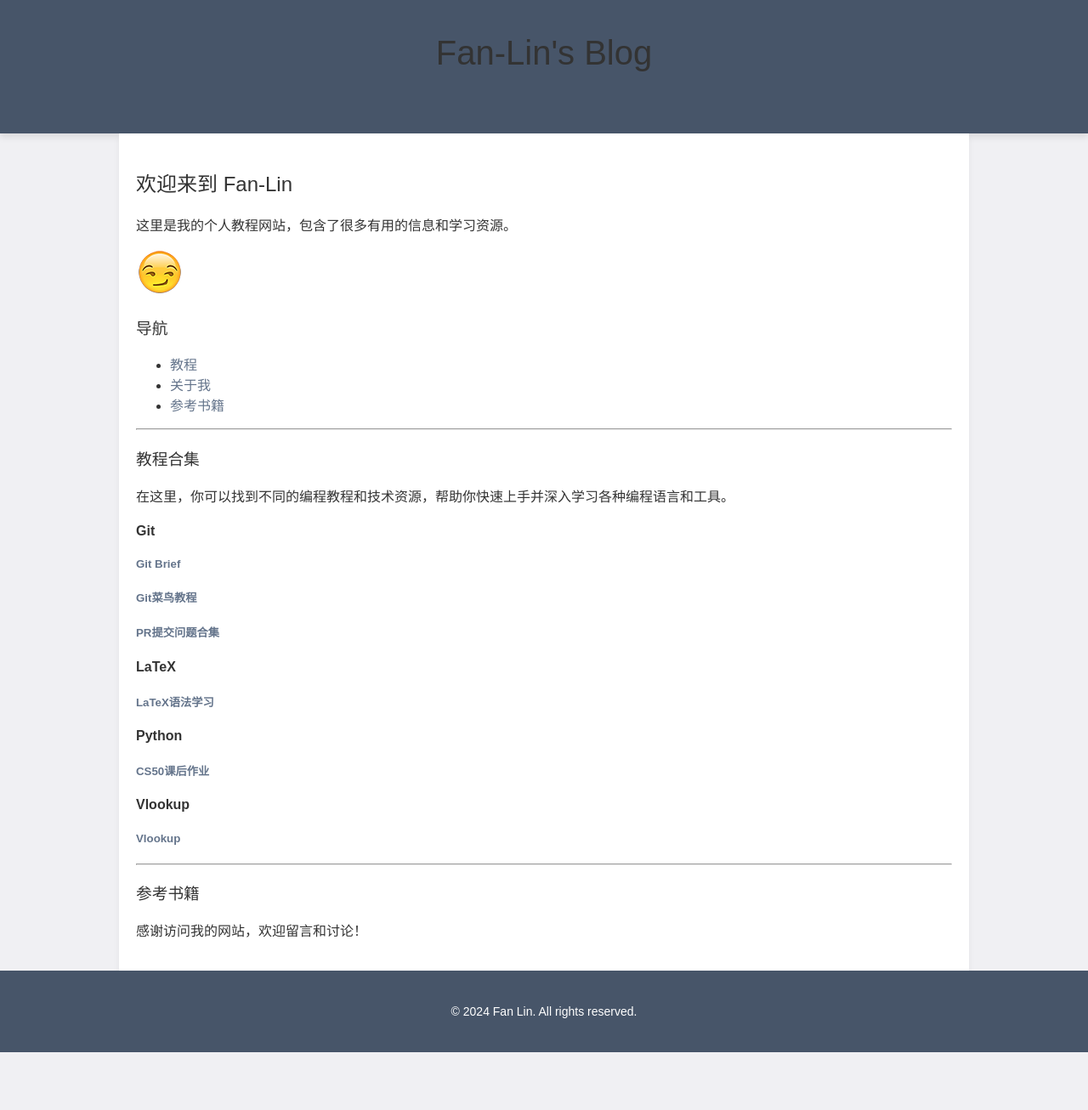
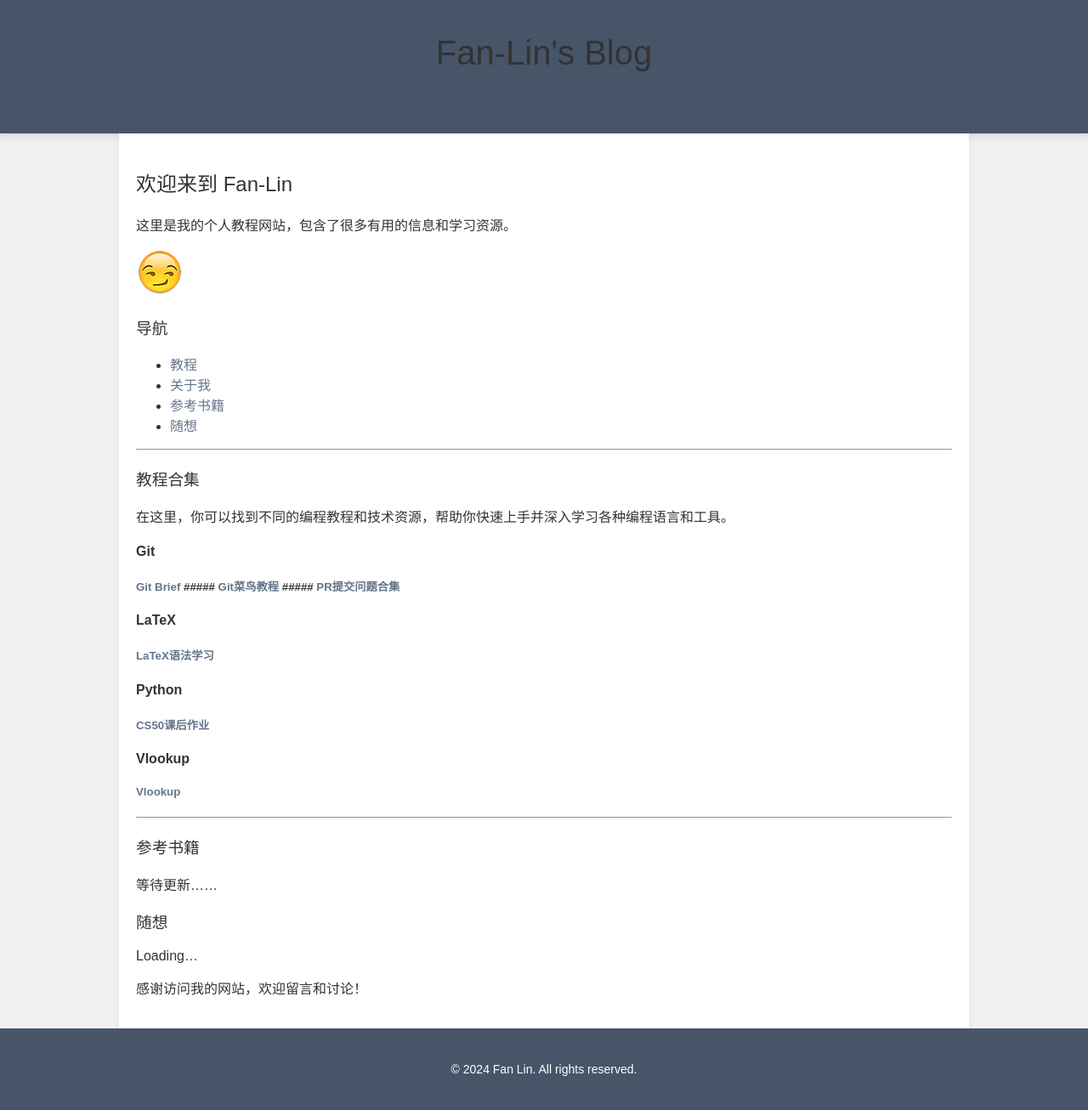
Before and after one commit to Fan-Lin/Fan-Lin.github.io, a Jekyll site: the page built from index.md, in a window 1280 px wide. Shown: the whole page at 85% size. Built offline with Jekyll 4.4.1, drawn with Linux system fonts in a browser that asks for light colours; before the commit the page ends 1238 px from its top, so only the background shows below that.

Commit message:
add basic fig21

```diff
--- a/index.md
+++ b/index.md
@@ -14,6 +14,7 @@ title: 首页
 - [教程](tutorials/)
 - [关于我](https://github.com/Fan-Lin)
 - [参考书籍](#参考书籍)
+- [随想](#随想)
 
 ---
 
@@ -23,11 +24,7 @@ title: 首页
 
 #### Git
 
-##### [Git Brief](tutorials/Gitbrief.md)
-
-##### [Git菜鸟教程](tutorials/Git菜鸟教程.md)
-
-##### [PR提交问题合集](tutorials/PR提交问题合集.md)
+##### [Git Brief](tutorials/Gitbrief.md) ##### [Git菜鸟教程](tutorials/Git菜鸟教程.md) ##### [PR提交问题合集](tutorials/PR提交问题合集.md)
 
 #### LaTeX
 
@@ -45,4 +42,10 @@ title: 首页
 
 ### 参考书籍
 
+等待更新……
+
+### 随想
+
+Loading...
+
 感谢访问我的网站，欢迎留言和讨论！
```
